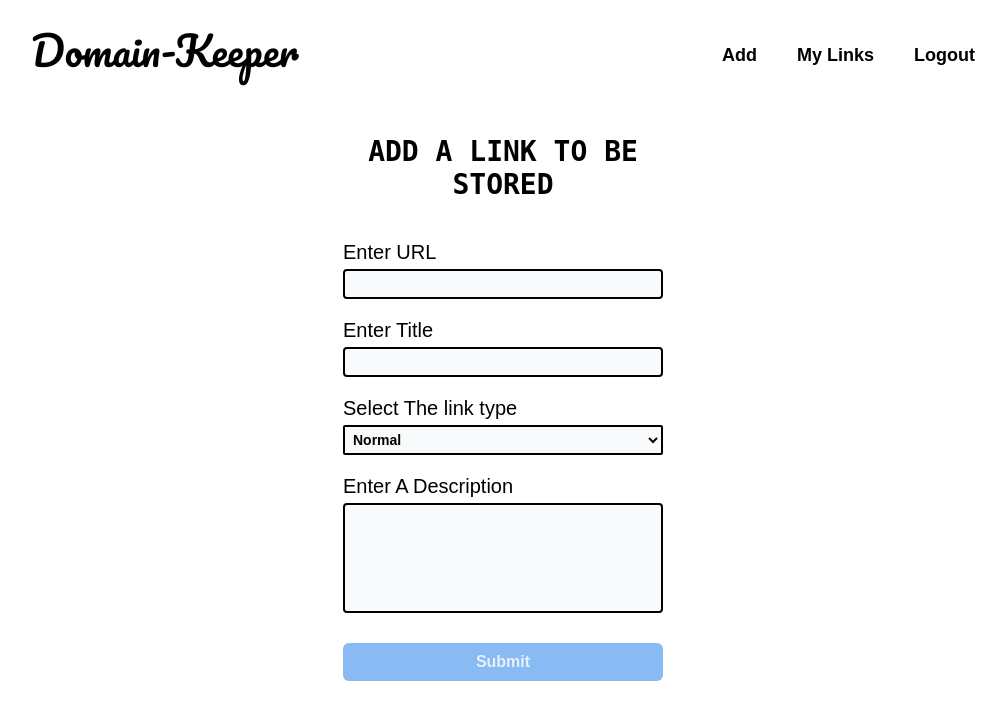
After one commit to Sarthakischauhan/domain-keeper, a Flask app: page /add in a window 1280 px wide. The commit adds this page. Shown: the top 720 px of the page, without its empty margins (137-1143 px from the left). Run offline with Flask 2, Linux system fonts and the light colour scheme; the visitor is signed in with stand-in values (Sample User, id 1); data comes from the database, SQL or seed files in the repository.

Commit message:
added mk-1 for add link page

```diff
--- a/main_app/routes.py
+++ b/main_app/routes.py
@@ -25,3 +25,10 @@ def account(username):
 
     elif user != current_user:
         return "wait for your turn asshole"
+
+
+
+@routes_bp.route("/add",methods=("GET","POST"))
+@login_required
+def add_link():
+    return render_template("add-link.html")
--- /dev/null
+++ b/main_app/static/add-link.css
@@ -0,0 +1,93 @@
+.add-link{
+    margin-top: 50px;
+    width: 100%;
+    display: flex;
+    align-items: center;
+    flex-direction: column;
+}
+
+.cnt-form{
+    width: 25%;
+}
+
+.form{
+    display: flex;
+    flex-direction: column;
+}
+
+.label{
+    margin-top: 20px;
+    margin-bottom: 5px;
+}
+
+.group{
+    font-size: 15px;
+    padding: 4.5px 4px;
+    outline: none;
+    border: 2px black solid;
+    border-radius: 4px;
+    font-weight: 480;
+    background: #F9FAFB;
+}
+
+.link_type{
+    padding: 4px 4px;
+    border-radius: 2px;
+    border: 2px black solid;
+    font-size: 14px;
+    font-weight: 550;
+    background: #F9FAFB;
+}
+
+
+.label{
+    font-size: 20px;
+    font-weight: 520;
+    font-family: sans-serif;
+}
+
+.textarea{
+    height: 110px;
+    outline: none;
+    border-radius: 4px;
+    border: 2px black solid;
+    padding: 4px 4px 0px 4px;
+    font-size: 17px;
+    font-weight: 500;
+    background: #F9FAFB;
+}
+
+
+#add-head{
+    text-align: center;
+    font-size: 28px;
+    font-family: monospace;
+    width: 100%;
+    margin-bottom: 20px;
+    margin-right: 3px;
+}
+
+.textarea:focus,.link_type:focus,
+.group:focus{
+    border-color: #aeeeee;
+    background: white;
+}
+
+
+.sub{
+    padding: 10px 0;
+    background: #88BAF3;
+    outline: none;
+    border:none;
+    color: rgba(255,255,255,0.8);
+    cursor: pointer;
+    font-size: 16px;
+    border-radius: 6px;
+    font-weight: 550;
+    font-family: sans-serif;
+    margin-top: 30px;
+}
+.sub:hover{
+    color: rgba(255,255,255,1);
+    background: #0095f6;
+}
--- /dev/null
+++ b/main_app/templates/add-link.html
@@ -0,0 +1,42 @@
+{% extends "layout.html" %}
+{% block title %}
+Add | {{ current_user.username }}
+{% endblock %}
+
+{% block link %}
+<link rel="stylesheet" type="text/css" href="{{ url_for('static',filename='add-link.css') }}">
+{% endblock link %}
+
+
+{% block content %}
+<section class="add-link">
+    <div class="cnt-form">
+        <h1 id="add-head">ADD A LINK TO BE STORED</h1>
+        <form class="form" method="POST">
+            <label class="label">
+                Enter URL
+            </label>
+            <input type="URL" name="url" class="group">
+            <label class="label">
+                Enter Title
+            </label>
+            <input type="text" name="title" class="group">
+            <label class="label">
+                Select The link type
+            </label>
+            <select name="type" class="link_type">
+                <option value="normal">Normal</option>
+                <option value="youtube">Youtube</option>
+                <option value="protected">Protected</option>
+            </select>
+            <label class="label">
+                Enter A Description
+            </label>
+            <textarea class="textarea" name="desc" style="resize: none;"></textarea>
+            <input type="submit" name="" class="sub">
+        </form>
+    </div>
+</section>
+
+
+{% endblock %}
--- a/main_app/templates/layout.html
+++ b/main_app/templates/layout.html
@@ -17,7 +17,7 @@
                   <li><a href="/login" class="link">Log in</a></li>
                   <li><a href="/signup" class="link">Sign Up</a></li>
                 {% else %}
-                  <li><a href="" class="link">Add</a></li>
+                  <li><a href="/add" class="link">Add</a></li>
                   <li><a href="{{ url_for('routes_bp.account',_anchor='my-links',username=current_user.username ) }}"class="link">My Links</a></li>
                   <li><a href="/logout" class="link">Logout</a></li>
                 {% endif %}
```
Also changed, not shown: main_app/static/account.css (+23 -0 lines).
